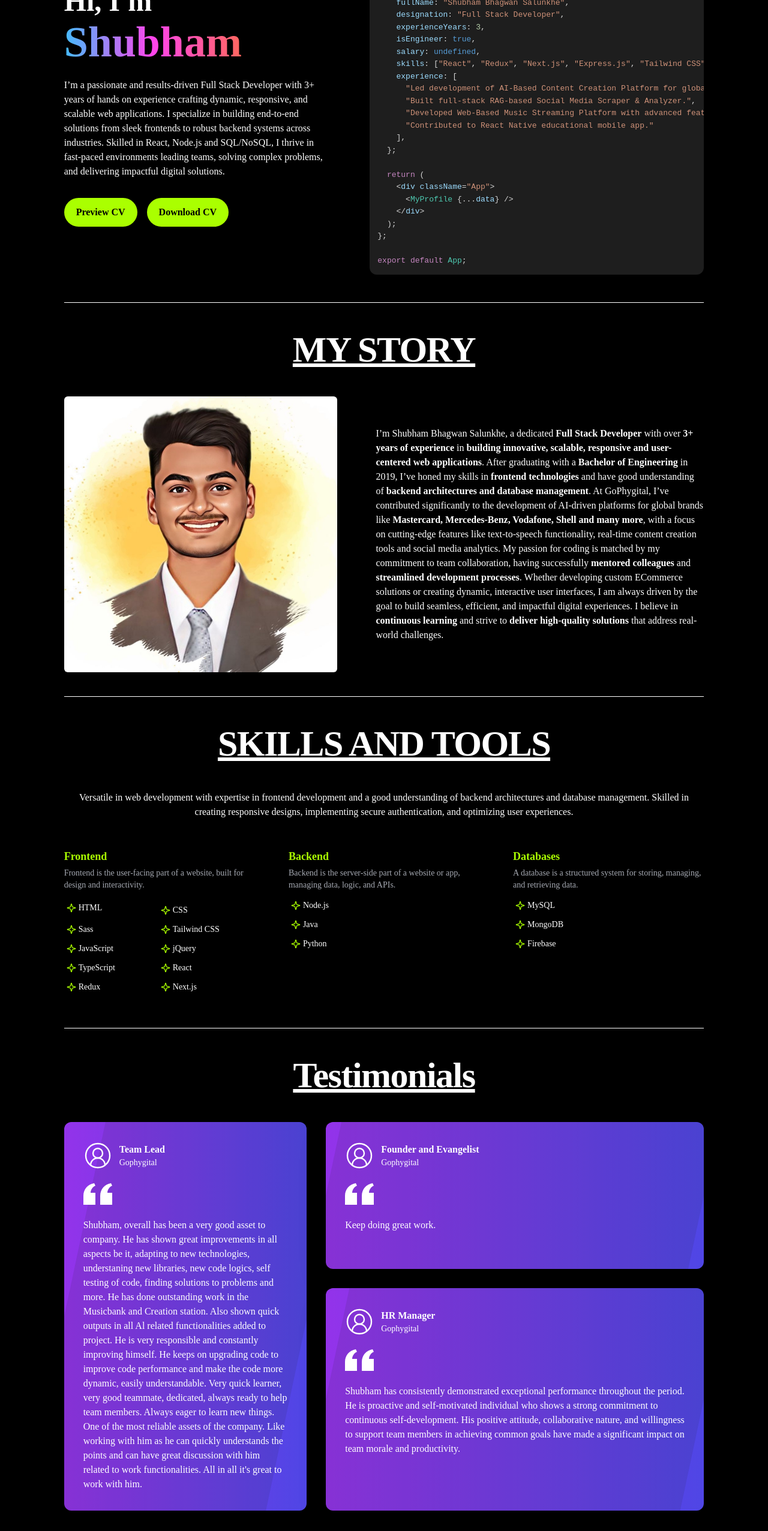
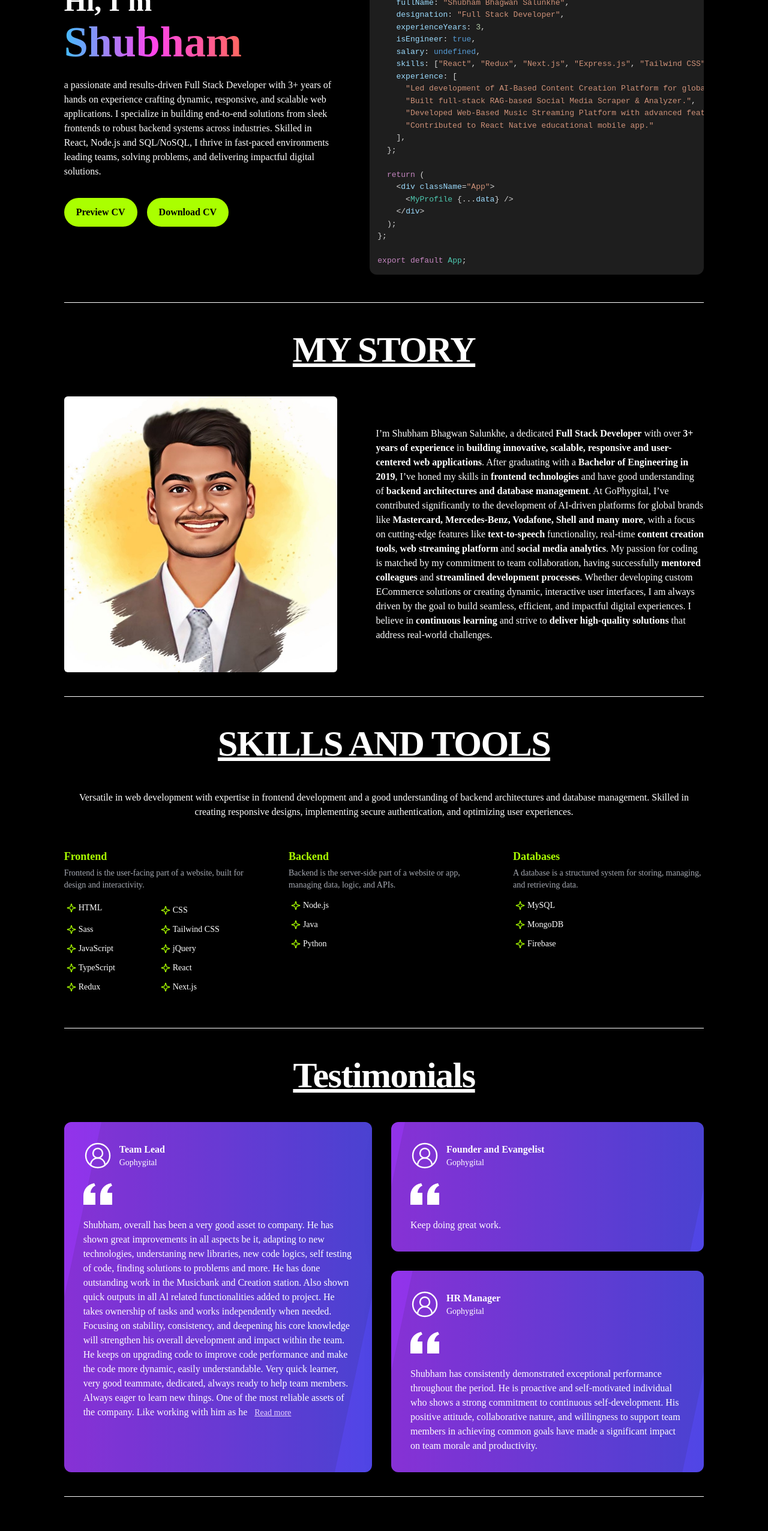
Before and after one commit to shubhamsalunkhe16/portfolio, a React (Create React App) app: page / in a window 1280 px wide. Shown: the part 200-2753 px from the top of the page at 60% size. Built offline with nearby package versions, Linux system fonts and the light colour scheme.

Commit message:
text updates

```diff
--- a/src/components/TestimonialCard.jsx
+++ b/src/components/TestimonialCard.jsx
@@ -3,7 +3,7 @@ import { CircleUserRound } from "lucide-react";
 
 const TestimonialCard = ({ testimonial }) => {
   const [isExpanded, setIsExpanded] = useState(false);
-  const maxLength = 1000;
+  const maxLength = 900;
 
   const toggleReadMore = () => setIsExpanded(!isExpanded);
 
--- a/src/components/Testimonials.jsx
+++ b/src/components/Testimonials.jsx
@@ -1,48 +1,20 @@
 import SectionHeader from "./SectionHeader";
 import userMeta from "../constants/userMeta";
 import TestimonialCard from "./TestimonialCard";
-// import { Swiper, SwiperSlide } from "swiper/react";
-// import "swiper/css";
-// import "swiper/css/navigation";
-// import { Navigation } from "swiper/modules";
 
 const Testimonials = () => {
   const { testimonials } = userMeta;
   return (
     <section id="testimonials" data-aos="fade-up">
       <SectionHeader title="Testimonials" className={"text-left"} />
-      {/* <Swiper
-          navigation={true}
-          modules={[Navigation]}
-          breakpoints={{
-            640: {
-              slidesPerView: 1,
-              spaceBetween: 20,
-            },
-            900: {
-              slidesPerView: 2,
-              spaceBetween: 40,
-            },
-            1500: {
-              slidesPerView: 3,
-              spaceBetween: 50,
-            },
-          }}
-        >
-          {testimonials?.map((testimonial) => (
-            <SwiperSlide>
-              <TestimonialCard testimonial={testimonial} />
-            </SwiperSlide>
-          ))}
-        </Swiper> */}
       <div class="flex flex-col sm:grid sm:grid-flow-col sm:grid-rows-subgrid gap-4 sm:gap-8">
         <div class="row-span-3">
           <TestimonialCard testimonial={testimonials[0]} />
         </div>
-        <div class="col-span-1 xl:col-span-2">
+        <div class="col-span-1">
           <TestimonialCard testimonial={testimonials[1]} />
         </div>
-        <div class="col-span-1 xl:col-span-2 row-span-2">
+        <div class="col-span-1 row-span-2">
           <TestimonialCard testimonial={testimonials[2]} />
         </div>
       </div>
--- a/src/constants/userMeta.js
+++ b/src/constants/userMeta.js
@@ -1,10 +1,10 @@
 const userMeta = {
   name: "Shubham",
   summary:
-    "I’m a passionate and results-driven Full Stack Developer with [experienceYears]+ years of hands on experience crafting dynamic, responsive, and scalable web applications. I specialize in building end-to-end solutions from sleek frontends to robust backend systems across industries. Skilled in React, Node.js and SQL/NoSQL, I thrive in fast-paced environments leading teams, solving complex problems, and delivering impactful digital solutions.",
+    "a passionate and results-driven Full Stack Developer with [experienceYears]+ years of hands on experience crafting dynamic, responsive, and scalable web applications. I specialize in building end-to-end solutions from sleek frontends to robust backend systems across industries. Skilled in React, Node.js and SQL/NoSQL, I thrive in fast-paced environments leading teams, solving problems, and delivering impactful digital solutions.",
   journeyStartDate: "2021-09-13",
   myStory:
-    "I’m Shubham Bhagwan Salunkhe, a dedicated **Full Stack Developer** with over **[experienceYears]+ years of experience** in **building innovative, scalable, responsive and user-centered web applications**. After graduating with a **Bachelor of Engineering** in 2019, I’ve honed my skills in **frontend technologies** and have good understanding of **backend architectures and database management**. At GoPhygital, I’ve contributed significantly to the development of AI-driven platforms for global brands like **Mastercard, Mercedes-Benz, Vodafone, Shell and many more**, with a focus on cutting-edge features like text-to-speech functionality, real-time content creation tools and social media analytics. My passion for coding is matched by my commitment to team collaboration, having successfully **mentored colleagues** and **streamlined development processes**. Whether developing custom ECommerce solutions or creating dynamic, interactive user interfaces, I am always driven by the goal to build seamless, efficient, and impactful digital experiences. I believe in **continuous learning** and strive to **deliver high-quality solutions** that address real-world challenges.",
+    "I’m Shubham Bhagwan Salunkhe, a dedicated **Full Stack Developer** with over **[experienceYears]+ years of experience** in **building innovative, scalable, responsive and user-centered web applications**. After graduating with a **Bachelor of Engineering in 2019**, I’ve honed my skills in **frontend technologies** and have good understanding of **backend architectures and database management**. At GoPhygital, I’ve contributed significantly to the development of AI-driven platforms for global brands like **Mastercard, Mercedes-Benz, Vodafone, Shell and many more**, with a focus on cutting-edge features like **text-to-speech** functionality, real-time **content creation tools**, **web streaming platform** and **social media analytics**. My passion for coding is matched by my commitment to team collaboration, having successfully **mentored colleagues** and **streamlined development processes**. Whether developing custom ECommerce solutions or creating dynamic, interactive user interfaces, I am always driven by the goal to build seamless, efficient, and impactful digital experiences. I believe in **continuous learning** and strive to **deliver high-quality solutions** that address real-world challenges.",
   testimonials: [
     {
       authorTitle: "Team Lead",
@@ -13,7 +13,7 @@ const userMeta = {
       // comment:
       //   "Shubham has delivered exceptional work, learns quickly, and has strong problem-solving skills. His contribution to Musically, has been highly valuable. He is always helpful, often supporting teammates even when occupied with his own work. He is enthusiastic about learning new technologies and is enjoying his current project. He takes ownership of tasks and works independently when needed. Focusing on stability, consistency, and deepening his core knowledge will strengthen his overall development and impact within the team. Shubham, overall has been a very good asset to company. He has shown great improvements in all aspects be it, adapting to new technologies, understaning new libraries, new code logics, self testing of code, finding solutions to problems and more. He has done outstanding work in the Musicbank and Creation station. Also shown quick outputs in all Al related functionalities added to project. He is very responsible and constantly improving himself. He keeps on upgrading code to improve code performance and make the code more dynamic, easily understandable. Very quick learner, very good teammate, dedicated, always ready to help team members. Always eager to learn new things. One of the most reliable assets of the company. Like working with him as he can quickly understands the points and can have great discussion with him related to work functionalities. All in all it's great to work with him.",
       comment:
-        "Shubham, overall has been a very good asset to company. He has shown great improvements in all aspects be it, adapting to new technologies, understaning new libraries, new code logics, self testing of code, finding solutions to problems and more. He has done outstanding work in the Musicbank and Creation station. Also shown quick outputs in all Al related functionalities added to project. He is very responsible and constantly improving himself. He keeps on upgrading code to improve code performance and make the code more dynamic, easily understandable. Very quick learner, very good teammate, dedicated, always ready to help team members. Always eager to learn new things. One of the most reliable assets of the company. Like working with him as he can quickly understands the points and can have great discussion with him related to work functionalities. All in all it's great to work with him.",
+        "Shubham, overall has been a very good asset to company. He has shown great improvements in all aspects be it, adapting to new technologies, understaning new libraries, new code logics, self testing of code, finding solutions to problems and more. He has done outstanding work in the Musicbank and Creation station. Also shown quick outputs in all Al related functionalities added to project. He takes ownership of tasks and works independently when needed. Focusing on stability, consistency, and deepening his core knowledge will strengthen his overall development and impact within the team. He keeps on upgrading code to improve code performance and make the code more dynamic, easily understandable. Very quick learner, very good teammate, dedicated, always ready to help team members. Always eager to learn new things. One of the most reliable assets of the company. Like working with him as he can quickly understands the points and can have great discussion with him related to work functionalities. All in all it's great to work with him.",
     },
     {
       authorTitle: "Founder and Evangelist",
--- a/src/pages/HomePage.jsx
+++ b/src/pages/HomePage.jsx
@@ -46,7 +46,7 @@ const HomePage = () => {
         <Testimonials />
         <section>
           <Experience experiences={recentExperiences} />
-          {experiences?.length > 2 && (
+          {/* {experiences?.length > 2 && ( */}
           <div className="w-full mx-auto mt-8 text-center">
             <Button
               data-section={navConstants.EXPERIENCE}
@@ -55,7 +55,7 @@ const HomePage = () => {
               See More
             </Button>
           </div>
-          )}
+          {/* )} */}
         </section>
         <section>
           <Projects projects={projects?.slice(0, 2)} />
```
Lines whose indentation alone changed are shown as unchanged.
